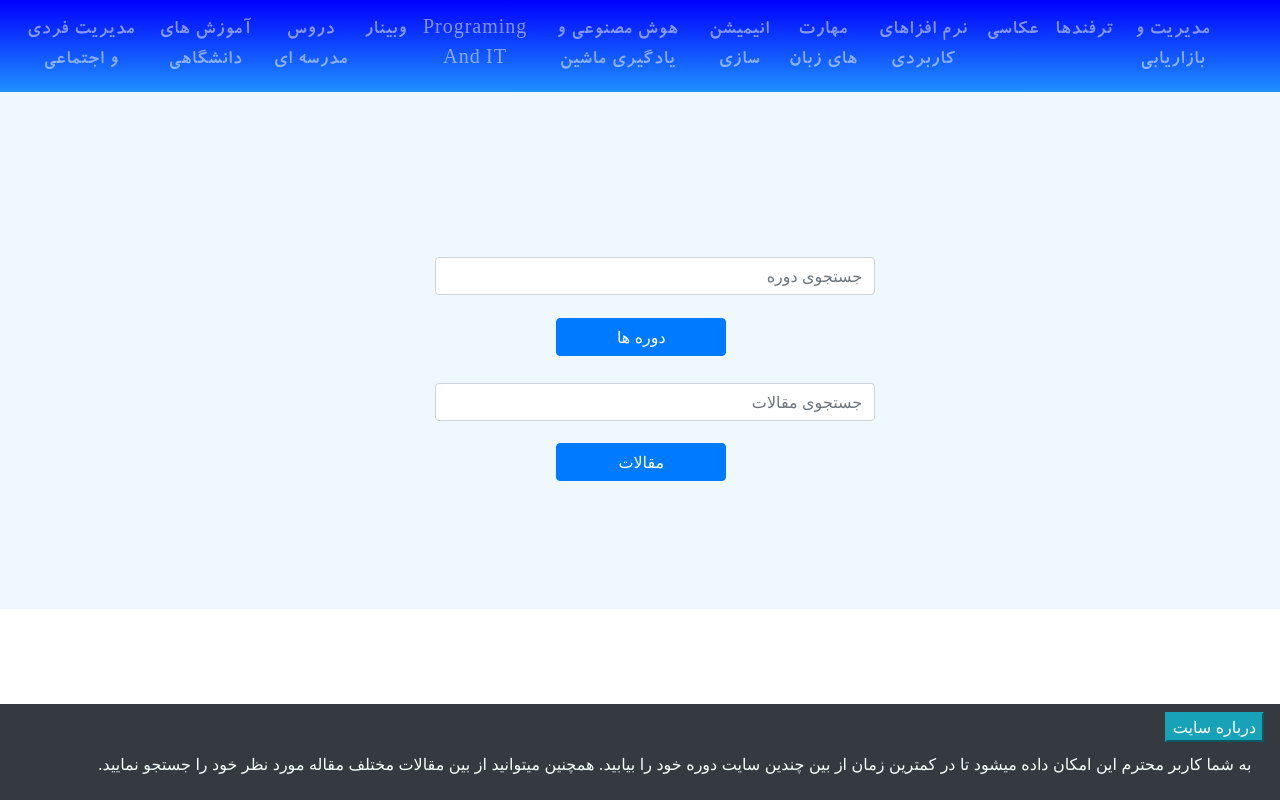
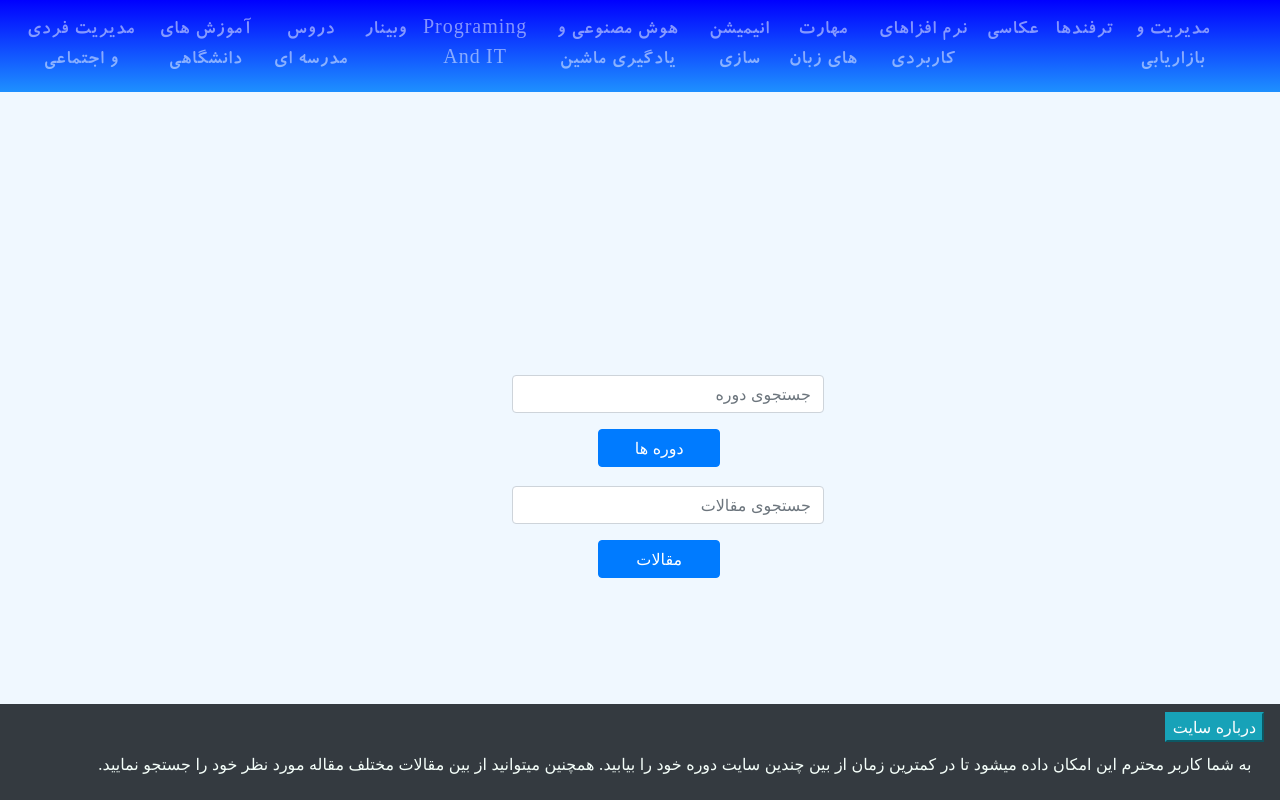
Before and after one commit to jalali23/jango_project, a Django app: page / in a window 1280 px wide. Run offline with Django 3.2, Linux system fonts and the light colour scheme; some libraries are stand-ins or nearby versions.

Commit message:
change static

```diff
--- a/articles_app/templates/articles.html
+++ b/articles_app/templates/articles.html
@@ -99,13 +99,13 @@
 			</div>
 		</div>
 <!--footer-->
-		<div class="navbar bg-dark fixed-bottom >
-			<button class="btn-info" style="margin-left:10px; ">درباره سایت</button>
+		<div class="navbar bg-dark  ">
+			<button class="btn-info" style="margin-left:10px;"> درباره سایت</button>
 				<p id='Footer'  style="margin-top:10px; ">
 				  به شما کاربر محترم این امکان داده میشود تا در کمترین زمان از بین چندین سایت  دوره خود را بیابید. همچنین  میتوانید از بین مقالات  مختلف مقاله مورد نظر خود را جستجو  نمایید.
 				</p>
 		</div>
-		<!--end footer-->
+<!--end footer-->
 
 	</body>
 </html>
--- a/static/css/style2.css
+++ b/static/css/style2.css
@@ -48,15 +48,22 @@
 
 #search{
 	margin-top:18% ;
-	margin-bottom:10%;
-	width:70%;
-	margin-right:10%;
+	margin-bottom:15%;
+	width:50%;
+	margin-right:20%;
+
+}
+#row1.row{
+    text-align:center;
+    padding-top:10% ;
+
 }
 #search_box{
 	width: 50%;
 	height:30%;
 	margin-right:30%;
 	margin-top:3%;
+
 }
 .card-columns .card{
 	width:40%;
```
